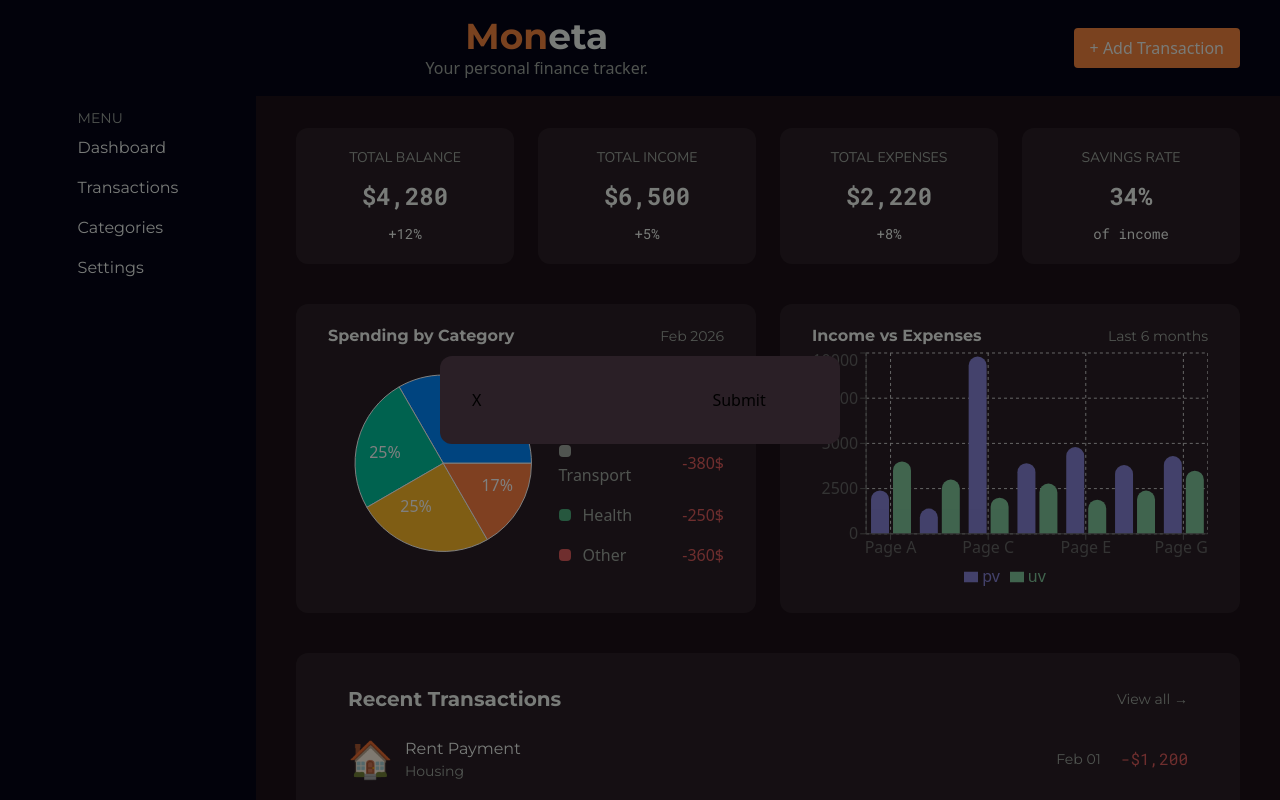
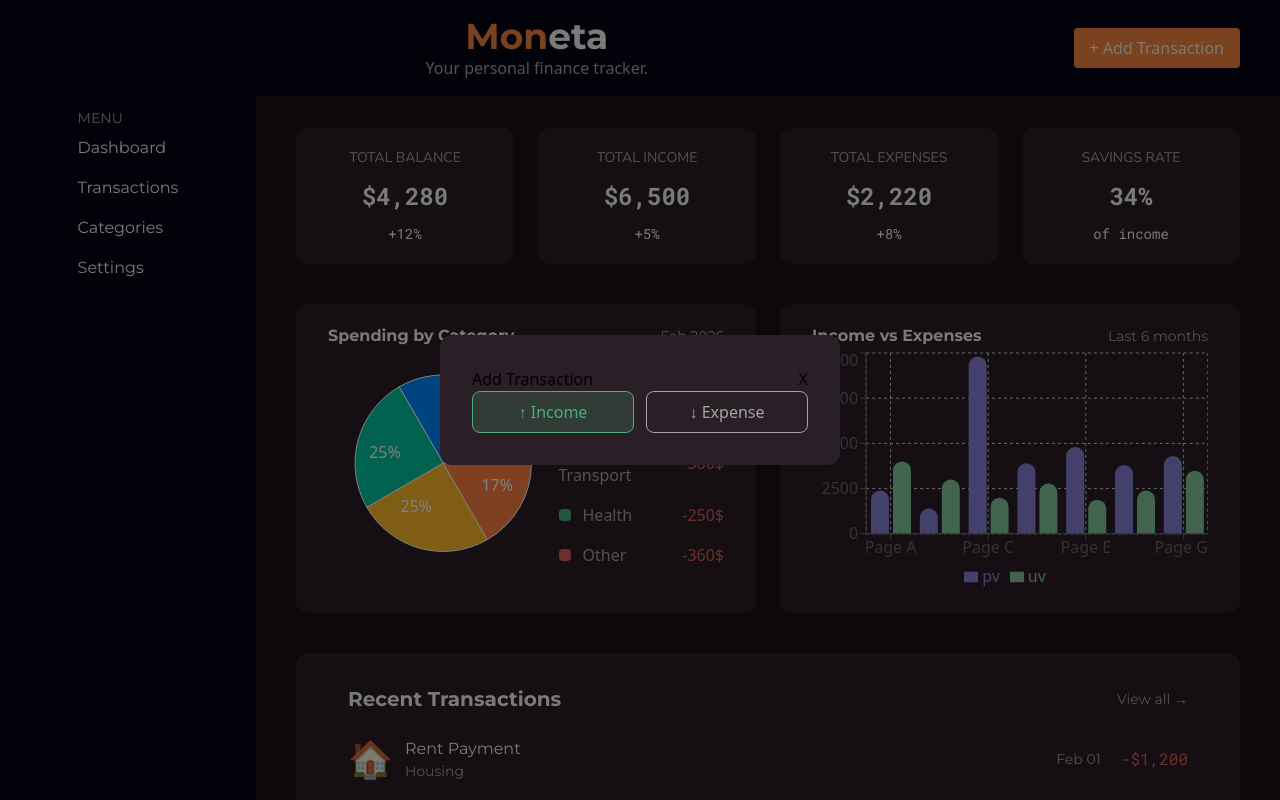
Before and after one commit to visionas9/moneta_personal_finance_tracker, a Next.js app: page / in a window 1280 px wide. Both pictures are taken after a click on the button "+ Add Transaction". Shown: the top 800 px of the page. Built offline with nearby package versions, Linux system fonts and the light colour scheme; some icons are missing.

Commit message:
feat: form basic

```diff
--- a/app/components/form/TransactionForm.tsx
+++ b/app/components/form/TransactionForm.tsx
@@ -1,17 +1,38 @@
 "use client";
 import { TransactionContext } from "@/app/context/ContextProvider";
-import { useContext } from "react";
+import { useContext, useState } from "react";
 
 export default function TransactionForm() {
   const { toggleForm }: any = useContext(TransactionContext);
+  const [type, setType] = useState<"income" | "expense">("income");
+
+  function handleSubmit(e: React.FormEvent) {
+    e.preventDefault();
+    // save data
+  }
 
   return (
     <div className="fixed inset-0 bg-black/50 flex items-center justify-center z-50">
-      <div className="bg-surface rounded-xl p-8 w-[400px]">
-        <form>
-          <button onClick={toggleForm}>X</button>
-          <input name="query" />
-          <button type="submit">Submit</button>
+      <div className="bg-surface rounded-xl p-8 w-[400px] text-roboto-mono">
+        <form onSubmit={handleSubmit}>
+          <div className="flex items-center justify-between">
+            <h1>Add Transaction</h1>
+            <button onClick={toggleForm}>X</button>
+          </div>
+          <div className="flex gap-3">
+            <div
+              onClick={() => setType("income")}
+              className={`flex-1 text-center py-2 rounded-lg border cursor-pointer transition ${type === "income" ? "bg-success/20 border-success text-success" : "border-lighter-text text-lighter-text"}`}
+            >
+              ↑ Income
+            </div>
+            <div
+              onClick={() => setType("expense")}
+              className={`flex-1 text-center py-2 rounded-lg border cursor-pointer transition ${type === "expense" ? "bg-danger/20 border-danger text-danger" : "border-lighter-text text-lighter-text"}`}
+            >
+              ↓ Expense
+            </div>
+          </div>
         </form>
       </div>
     </div>
```
